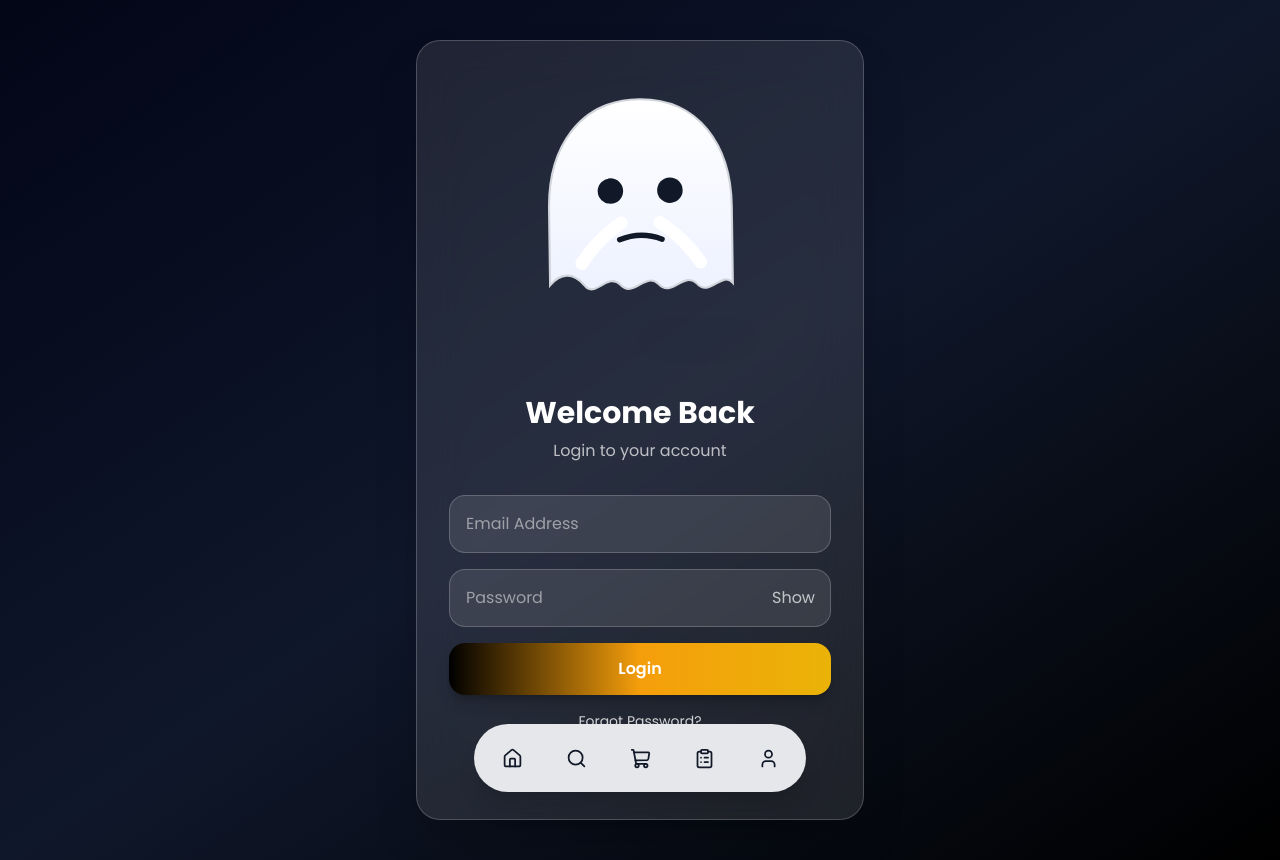
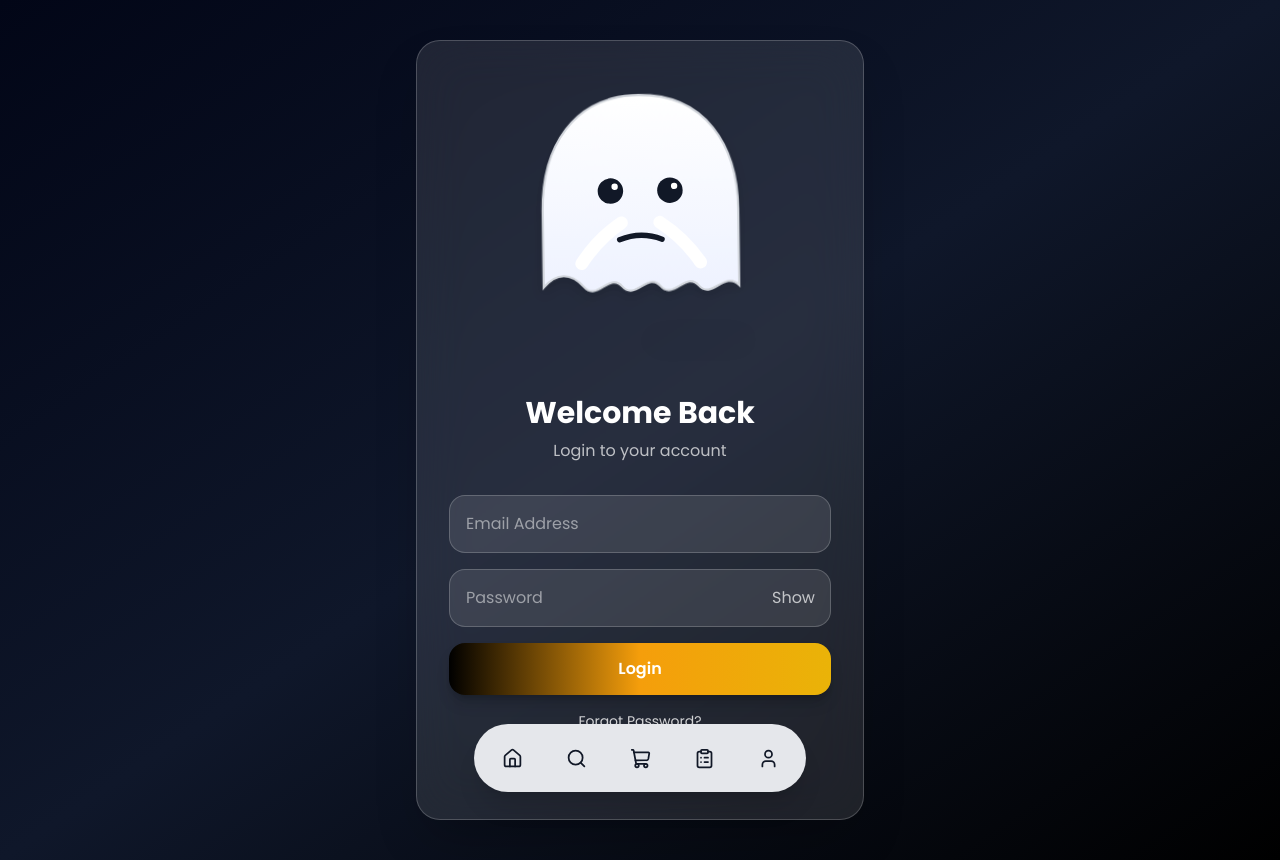
Before and after one commit to AllFiles123/FoodDeliveryPro, a React (Vite) app in the folder client/: page /login in a window 1280 px wide. Built offline with nearby package versions, Linux system fonts and the light colour scheme.

Commit message:
Final polish ghost animation

```diff
--- a/client/src/components/LoginAnimation/Ghost.jsx
+++ b/client/src/components/LoginAnimation/Ghost.jsx
@@ -11,16 +11,17 @@ export default function Ghost({
 
   useEffect(() => {
     const move = (e) => {
-      const x = (e.clientX - window.innerWidth / 2) / 42;
-      const y = (e.clientY - window.innerHeight / 2) / 42;
-
-      mouseX.set(Math.max(-6, Math.min(6, x)));
-      mouseY.set(Math.max(-6, Math.min(6, y)));
+      mouseX.set(
+        Math.max(-6, Math.min(6, (e.clientX - window.innerWidth / 2) / 42))
+      );
+      mouseY.set(
+        Math.max(-6, Math.min(6, (e.clientY - window.innerHeight / 2) / 42))
+      );
     };
 
     window.addEventListener("mousemove", move);
     return () => window.removeEventListener("mousemove", move);
-  }, [mouseX, mouseY]);
+  }, []);
 
   const eyeX = useTransform(mouseX, (v) => v);
   const eyeY = useTransform(mouseY, (v) => v);
@@ -31,7 +32,7 @@ export default function Ghost({
       animate={{
         y: success ? [-10, -34, -10] : [-8, 8, -8],
         rotate: sad ? [-2, 2, -2] : [0, 1, 0, -1, 0],
-        scale: success ? [1, 1.04, 1] : 1,
+        scale: success ? [1, 1.05, 1] : 1,
       }}
       transition={{
         duration: success ? 0.9 : 3,
@@ -42,11 +43,11 @@ export default function Ghost({
       <motion.div
         className="absolute bottom-2 left-1/2 h-5 w-28 -translate-x-1/2 rounded-full bg-black/20 blur-md"
         animate={{
-          scale: success ? [1, .55, 1] : [1, .82, 1],
-          opacity: [.22, .08, .22],
+          scale: success ? [1, 0.55, 1] : [1, 0.82, 1],
+          opacity: [0.22, 0.08, 0.22],
         }}
         transition={{
-          duration: 2.6,
+          duration: 2.5,
           repeat: Infinity,
         }}
       />
@@ -60,28 +61,39 @@ export default function Ghost({
             <stop offset="0%" stopColor="#ffffff" />
             <stop offset="100%" stopColor="#eef2ff" />
           </linearGradient>
+
+          <filter id="ghostShadow" x="-20%" y="-20%" width="140%" height="140%">
+            <feDropShadow
+              dx="0"
+              dy="5"
+              stdDeviation="5"
+              floodOpacity="0.12"
+            />
+          </filter>
         </defs>
 
         <path
-          d="
-            M120 22
-            C64 22 34 66 34 124
-            V196
-            C44 184 56 184 66 196
-            C76 210 88 184 100 196
-            C112 210 124 184 136 196
-            C148 210 160 184 172 196
-            C184 210 196 184 206 196
-            V124
-            C206 66 176 22 120 22 Z
-          "
+          filter="url(#ghostShadow)"
           fill="url(#ghostFill)"
           stroke="#d1d5db"
           strokeWidth="2"
+          d="
+            M120 18
+            C58 18 28 66 28 126
+            V198
+            C40 184 54 184 66 198
+            C78 212 90 184 102 198
+            C114 212 126 184 138 198
+            C150 212 162 184 174 198
+            C186 212 198 184 212 198
+            V126
+            C212 66 182 18 120 18
+            Z
+          "
         />
 
         <motion.g
-          animate={coverEyes ? { opacity: 0 } : { opacity: 1 }}
+          animate={coverEyes ? { opacity: 0 } : { opacity: 1}}
         >
           <motion.circle
             cx="92"
@@ -110,13 +122,16 @@ export default function Ghost({
               times: [0, 0.82, 0.86, 1],
             }}
           />
+
+          <circle cx="96" cy="104" r="3" fill="#ffffff" />
+          <circle cx="152" cy="104" r="3" fill="#ffffff" />
         </motion.g>
         <motion.path
           d={
             sad
               ? "M98 156 Q120 176 142 156"
               : success
-              ? "M95 150 Q120 170 145 150"
+              ? "M94 150 Q120 170 146 150"
               : "M100 154 Q120 146 140 154"
           }
           fill="none"
@@ -126,7 +141,11 @@ export default function Ghost({
         />
 
         <motion.g
-          animate={coverEyes ? { y: -36 } : { y: 0 }}
+          animate={
+            coverEyes
+              ? { y: -36, rotate: 6 }
+              : { y: 0, rotate: 0 }
+          }
           transition={{ duration: 0.35 }}
         >
           <path
@@ -169,6 +188,22 @@ export default function Ghost({
             />
           </>
         )}
+        {success && (
+          <motion.circle
+            cx="120"
+            cy="78"
+            r="8"
+            fill="#fde68a"
+            animate={{
+              r: [8, 14, 8],
+              opacity: [0.4, 1, 0.4],
+            }}
+            transition={{
+              duration: 1.2,
+              repeat: Infinity,
+            }}
+          />
+        )}
       </svg>
     </motion.div>
   );
```
